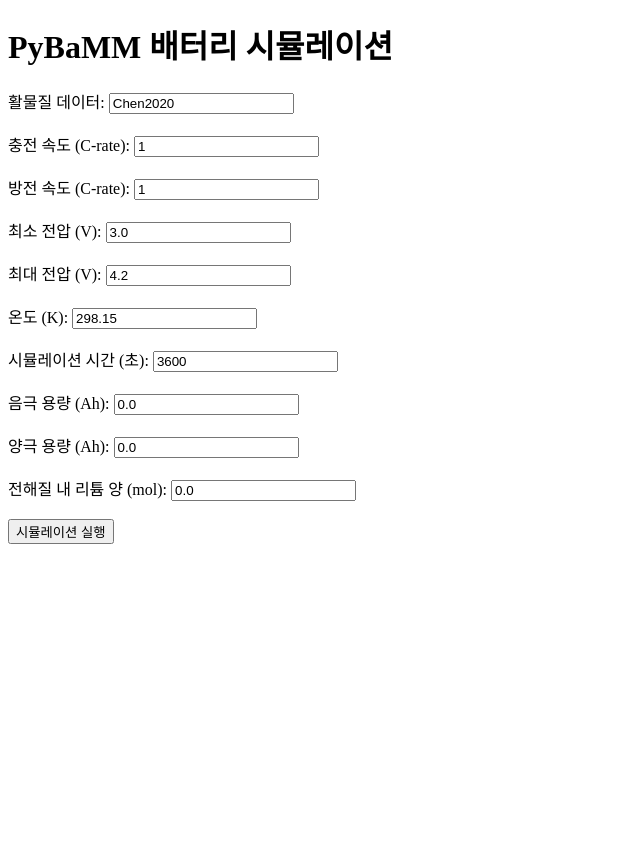
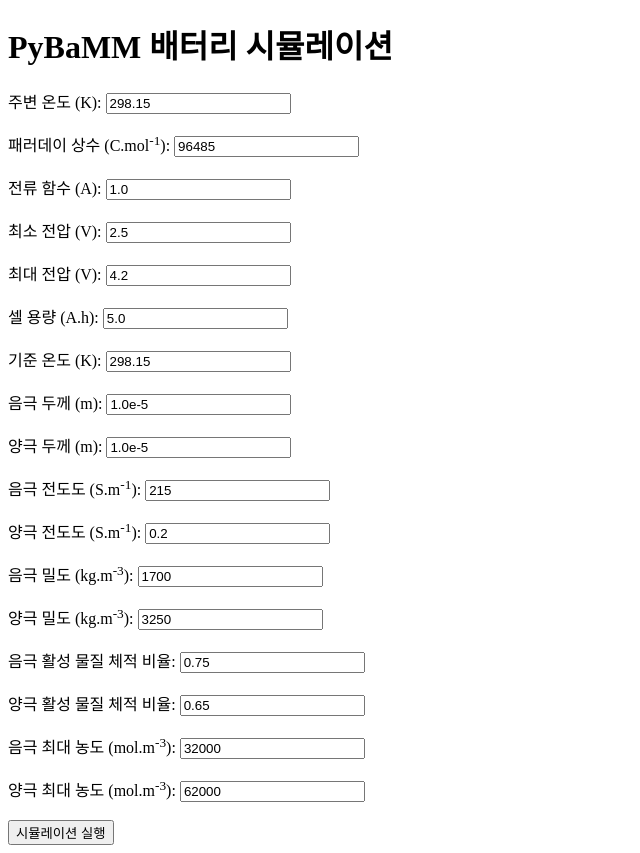
Before and after one commit to Jinyoun9/flasktest, a Flask app: page / in a window 1280 px wide. Shown: the whole page, without its empty margins (0-640 px from the left). Before the commit the page ends 544 px from the top, so only its background shows below. Run offline with Flask 3, Linux system fonts and the light colour scheme.

Commit message:
FEAT: 시뮬레이터 개선

```diff
--- a/app.py
+++ b/app.py
@@ -1,111 +1,114 @@
-from flask import Flask, request, render_template
 import pybamm
+import matplotlib.pyplot as plt
 import numpy as np
+import io
 import os
+import base64
+from flask import Flask, request, render_template, send_file, make_response
 from flask_cors import CORS
 
 app = Flask(__name__)
 CORS(app)
 
-def run_pybaMM_simulation(active_material, charge_rate, discharge_rate, voltage_range, temperature, time, neg_electrode_capacity, pos_electrode_capacity, lithium_in_electrolyte):
-    # 리튬 이온 배터리 모델 정의
+def run_pybaMM_simulation(params):
+    # Define the lithium-ion battery model
     model = pybamm.lithium_ion.DFN()
 
-    # 파라미터 값 설정 (활물질 데이터를 반영하여 사용)
-    param = pybamm.ParameterValues(active_material)
+    # Set parameter values using Chen2020 as a base and updating with user input
+    param_values = pybamm.ParameterValues("Chen2020")
+    param_values.update(params, check_already_exists=False)
 
-    # 사용자 입력값을 반영한 추가 파라미터 설정
-    custom_parameters = {
-        "Total lithium in electrolyte [mol]": lithium_in_electrolyte,
-        "Ambient temperature [K]": temperature,
-        # 다른 사용자 정의 파라미터들 추가 가능
+    # Experiment setup with user-defined parameters
+    experiment = pybamm.Experiment([
+        (
+            f"Discharge at {params['discharge_rate']}C until {params['voltage_min']}V",
+            f"Charge at {params['charge_rate']}C until {params['voltage_max']}V",
+            "Rest for 1 hour"
+        )
+    ], temperature=params['ambient_temp'])
+
+    # Run the simulation
+    sim = pybamm.Simulation(model, experiment=experiment, parameter_values=param_values)
+    solution = sim.solve()
+
+    # Generate example data for plotting
+    cycle_cycs = list(range(1, 101))
+    cycle_caps = [np.random.uniform(1, 2) for _ in cycle_cycs]
+    charge_caps = [np.random.uniform(1, 2) for _ in cycle_cycs]
+    coulombic_efficiencies = [np.random.uniform(90, 100) for _ in cycle_cycs]
+
+    return cycle_cycs, cycle_caps, charge_caps, coulombic_efficiencies
+
+@app.route('/')
+def home():
+    return render_template('index.html')  # Ensure this template contains your input form
+
+@app.route('/simulate', methods=['POST'])
+def simulate():
+    # Collect user input from the form
+    params = {
+        'ambient_temp': float(request.form.get('ambient_temp', 298.15)),
+        'faraday_constant': float(request.form.get('faraday_constant', 96485)),
+        'current_function': float(request.form.get('current_function', 1.0)),
+        'voltage_min': float(request.form.get('voltage_min', 2.5)),
+        'voltage_max': float(request.form.get('voltage_max', 4.2)),
+        'cell_capacity': float(request.form.get('cell_capacity', 5.0)),
+        'reference_temp': float(request.form.get('reference_temp', 298.15)),
+        'neg_electrode_thickness': float(request.form.get('neg_electrode_thickness', 1.0e-5)),
+        'pos_electrode_thickness': float(request.form.get('pos_electrode_thickness', 1.0e-5)),
+        'neg_electrode_conductivity': float(request.form.get('neg_electrode_conductivity', 215)),
+        'pos_electrode_conductivity': float(request.form.get('pos_electrode_conductivity', 0.2)),
+        'neg_electrode_density': float(request.form.get('neg_electrode_density', 1700)),
+        'pos_electrode_density': float(request.form.get('pos_electrode_density', 3250)),
+        'neg_electrode_volume_fraction': float(request.form.get('neg_electrode_volume_fraction', 0.75)),
+        'pos_electrode_volume_fraction': float(request.form.get('pos_electrode_volume_fraction', 0.65)),
+        'max_concentration_neg': float(request.form.get('max_concentration_neg', 32000)),
+        'max_concentration_pos': float(request.form.get('max_concentration_pos', 62000)),
+        'charge_rate': float(request.form.get('charge_rate', 1.0)),
+        'discharge_rate': float(request.form.get('discharge_rate', 1.0))
     }
 
-    # 전극 용량은 직접적으로 존재하지 않으므로, 관련된 다른 파라미터를 조정하는 것이 필요합니다.
-    # 파라미터 업데이트, 기본 파라미터에 없는 파라미터는 check_already_exists=False 사용
-    param.update(custom_parameters, check_already_exists=False)
+    # Run the simulation
+    cycle_cycs, cycle_caps, charge_caps, coulombic_efficiencies = run_pybaMM_simulation(params)
 
-    # 실험 시나리오 설정: 충전/방전 속도, 구동 전압 범위, 온도 반영
-    experiment = pybamm.Experiment(
-        [
-            (
-                f"Discharge at {discharge_rate}C until {voltage_range[0]}V",
-                f"Charge at {charge_rate}C until {voltage_range[1]}V",
-                "Rest for 1 hour"
-            )
-        ],
-        temperature=temperature  # 온도 반영
-    )
+    # Create subplots for the three graphs
+    fig, axs = plt.subplots(3, 1, figsize=(12, 18))
 
-    solver = pybamm.CasadiSolver(mode="safe", dt_max=1e-5)
-    # 시뮬레이션 설정
-    sim = pybamm.Simulation(model, experiment=experiment, parameter_values=param)
-    sim.solve(solver=solver)  # 시간 간격 설정
+    # Plot discharge capacity
+    axs[0].plot(cycle_cycs, cycle_caps, marker='x', color='blue', label="Discharge Capacity [Ah/g]")
+    axs[0].set_xlabel("Cycle Number")
+    axs[0].set_ylabel("Discharge Capacity [Ah/g]")
+    axs[0].set_title("Cycle Number vs Discharge Capacity")
+    axs[0].legend()
+    axs[0].grid(True)
 
-    # 시뮬레이션 결과에서 다양한 값 추출하여 반환
-    solution = sim.solution
-    time = solution["Time [h]"].entries
-    voltage = solution["Terminal voltage [V]"].entries
-    capacity_discharge = solution["Discharge capacity [A.h]"].entries
-    throughput_capacity = solution["Throughput capacity [A.h]"].entries
-    current = solution["Current [A]"].entries
-    energy = solution["Discharge energy [W.h]"].entries
+    # Plot charge capacity
+    axs[1].plot(cycle_cycs, charge_caps, marker='o', color='orange', label="Charge Capacity [Ah/g]")
+    axs[1].set_xlabel("Cycle Number")
+    axs[1].set_ylabel("Charge Capacity [Ah/g]")
+    axs[1].set_title("Cycle Number vs Charge Capacity")
+    axs[1].legend()
+    axs[1].grid(True)
 
-    # Charge capacity는 throughput에서 discharge 용량을 빼서 계산
-    capacity_charge = np.array(throughput_capacity) - np.array(capacity_discharge)
+    # Plot coulombic efficiency
+    axs[2].plot(cycle_cycs, coulombic_efficiencies, marker='^', color='green', label="Coulombic Efficiency [%]")
+    axs[2].set_xlabel("Cycle Number")
+    axs[2].set_ylabel("Coulombic Efficiency [%]")
+    axs[2].set_title("Cycle Number vs Coulombic Efficiency")
+    axs[2].legend()
+    axs[2].grid(True)
 
-    # SOC 계산 (음극에서 리튬의 비율)
-    soc = solution["X-averaged negative particle surface concentration [mol.m-3]"].entries
+    # Adjust layout and render the plot
+    plt.tight_layout()
+    buf = io.BytesIO()
+    plt.savefig(buf, format='png')
+    buf.seek(0)
+    plt.close()
 
-    # 시간, 전압, 용량, 전류, SOC, 에너지를 리스트로 변환해 결과로 반환
-    return {
-        "time": time.tolist(),
-        "voltage": voltage.tolist(),
-        "capacity_discharge": capacity_discharge.tolist(),
-        "capacity_charge": capacity_charge.tolist(),
-        "current": current.tolist(),
-        "soc": soc.tolist(),
-        "energy": energy.tolist(),
-    }
+    # Convert the image to a base64 string
+    img_base64 = base64.b64encode(buf.getvalue()).decode('utf-8')
 
-
-# 루트 경로 - 폼을 보여주는 페이지
-@app.route('/')
-def home():
-    return render_template('index.html')
-
-# 폼 제출 후 시뮬레이션을 실행하는 API
-@app.route('/simulate', methods=['POST'])
-def simulate():
-    # 폼 데이터 받기
-    active_material = request.form.get('active_material', 'Chen2020')  # 기본 활물질 데이터는 'Chen2020'
-    charge_rate = float(request.form.get('charge_rate', 1))  # 기본 충전 속도 1C
-    discharge_rate = float(request.form.get('discharge_rate', 1))  # 기본 방전 속도 1C
-    voltage_min = float(request.form.get('voltage_min', 3.0))  # 구동 전압의 최소값
-    voltage_max = float(request.form.get('voltage_max', 4.2))  # 구동 전압의 최대값
-    temperature = float(request.form.get('temperature', 298.15))  # 기본 온도 (K)
-    time = float(request.form.get('time', 3600))  # 시뮬레이션 시간
-    neg_electrode_capacity = float(request.form.get('neg_electrode_capacity', 0.0))  # 음극 용량
-    pos_electrode_capacity = float(request.form.get('pos_electrode_capacity', 0.0))  # 양극 용량
-    lithium_in_electrolyte = float(request.form.get('lithium_in_electrolyte', 0.0))  # 전해질 내 리튬 양
-
-    # PyBaMM 시뮬레이션 실행
-    result = run_pybaMM_simulation(
-        active_material, charge_rate, discharge_rate, (voltage_min, voltage_max), temperature, time, neg_electrode_capacity, pos_electrode_capacity, lithium_in_electrolyte
-    )
-
-    # zip 함수를 함께 전달
-    return render_template(
-        'result.html',
-        time=result["time"],
-        voltage=result["voltage"],
-        capacity_discharge=result["capacity_discharge"],
-        capacity_charge=result["capacity_charge"],
-        current=result["current"],
-        soc=result["soc"],
-        energy=result["energy"],
-        zip=zip
-    )
+    return render_template('result.html', img_data=img_base64)
 
 if __name__ == '__main__':
     app.run(host='0.0.0.0', port=int(os.environ.get('PORT', 5000)))
--- a/templates/index.html
+++ b/templates/index.html
@@ -8,35 +8,56 @@
 <body>
     <h1>PyBaMM 배터리 시뮬레이션</h1>
     <form action="/simulate" method="POST">
-        <label for="active_material">활물질 데이터:</label>
-        <input type="text" id="active_material" name="active_material" value="Chen2020"><br><br>
+        <label for="ambient_temp">주변 온도 (K):</label>
+        <input type="text" id="ambient_temp" name="ambient_temp" value="298.15"><br><br>
 
-        <label for="charge_rate">충전 속도 (C-rate):</label>
-        <input type="text" id="charge_rate" name="charge_rate" value="1"><br><br>
+        <label for="faraday_constant">패러데이 상수 (C.mol<sup>-1</sup>):</label>
+        <input type="text" id="faraday_constant" name="faraday_constant" value="96485"><br><br>
 
-        <label for="discharge_rate">방전 속도 (C-rate):</label>
-        <input type="text" id="discharge_rate" name="discharge_rate" value="1"><br><br>
+        <label for="current_function">전류 함수 (A):</label>
+        <input type="text" id="current_function" name="current_function" value="1.0"><br><br>
 
         <label for="voltage_min">최소 전압 (V):</label>
-        <input type="text" id="voltage_min" name="voltage_min" value="3.0"><br><br>
+        <input type="text" id="voltage_min" name="voltage_min" value="2.5"><br><br>
 
         <label for="voltage_max">최대 전압 (V):</label>
         <input type="text" id="voltage_max" name="voltage_max" value="4.2"><br><br>
 
-        <label for="temperature">온도 (K):</label>
-        <input type="text" id="temperature" name="temperature" value="298.15"><br><br>
+        <label for="cell_capacity">셀 용량 (A.h):</label>
+        <input type="text" id="cell_capacity" name="cell_capacity" value="5.0"><br><br>
 
-        <label for="time">시뮬레이션 시간 (초):</label>
-        <input type="text" id="time" name="time" value="3600"><br><br>
+        <label for="reference_temp">기준 온도 (K):</label>
+        <input type="text" id="reference_temp" name="reference_temp" value="298.15"><br><br>
 
-        <label for="neg_electrode_capacity">음극 용량 (Ah):</label>
-        <input type="text" id="neg_electrode_capacity" name="neg_electrode_capacity" value="0.0"><br><br>
+        <label for="neg_electrode_thickness">음극 두께 (m):</label>
+        <input type="text" id="neg_electrode_thickness" name="neg_electrode_thickness" value="1.0e-5"><br><br>
 
-        <label for="pos_electrode_capacity">양극 용량 (Ah):</label>
-        <input type="text" id="pos_electrode_capacity" name="pos_electrode_capacity" value="0.0"><br><br>
+        <label for="pos_electrode_thickness">양극 두께 (m):</label>
+        <input type="text" id="pos_electrode_thickness" name="pos_electrode_thickness" value="1.0e-5"><br><br>
 
-        <label for="lithium_in_electrolyte">전해질 내 리튬 양 (mol):</label>
-        <input type="text" id="lithium_in_electrolyte" name="lithium_in_electrolyte" value="0.0"><br><br>
+        <label for="neg_electrode_conductivity">음극 전도도 (S.m<sup>-1</sup>):</label>
+        <input type="text" id="neg_electrode_conductivity" name="neg_electrode_conductivity" value="215"><br><br>
+
+        <label for="pos_electrode_conductivity">양극 전도도 (S.m<sup>-1</sup>):</label>
+        <input type="text" id="pos_electrode_conductivity" name="pos_electrode_conductivity" value="0.2"><br><br>
+
+        <label for="neg_electrode_density">음극 밀도 (kg.m<sup>-3</sup>):</label>
+        <input type="text" id="neg_electrode_density" name="neg_electrode_density" value="1700"><br><br>
+
+        <label for="pos_electrode_density">양극 밀도 (kg.m<sup>-3</sup>):</label>
+        <input type="text" id="pos_electrode_density" name="pos_electrode_density" value="3250"><br><br>
+
+        <label for="neg_electrode_volume_fraction">음극 활성 물질 체적 비율:</label>
+        <input type="text" id="neg_electrode_volume_fraction" name="neg_electrode_volume_fraction" value="0.75"><br><br>
+
+        <label for="pos_electrode_volume_fraction">양극 활성 물질 체적 비율:</label>
+        <input type="text" id="pos_electrode_volume_fraction" name="pos_electrode_volume_fraction" value="0.65"><br><br>
+
+        <label for="max_concentration_neg">음극 최대 농도 (mol.m<sup>-3</sup>):</label>
+        <input type="text" id="max_concentration_neg" name="max_concentration_neg" value="32000"><br><br>
+
+        <label for="max_concentration_pos">양극 최대 농도 (mol.m<sup>-3</sup>):</label>
+        <input type="text" id="max_concentration_pos" name="max_concentration_pos" value="62000"><br><br>
 
         <input type="submit" value="시뮬레이션 실행">
     </form>
```
Also changed, not shown: templates/result.html (+4 -71 lines).
